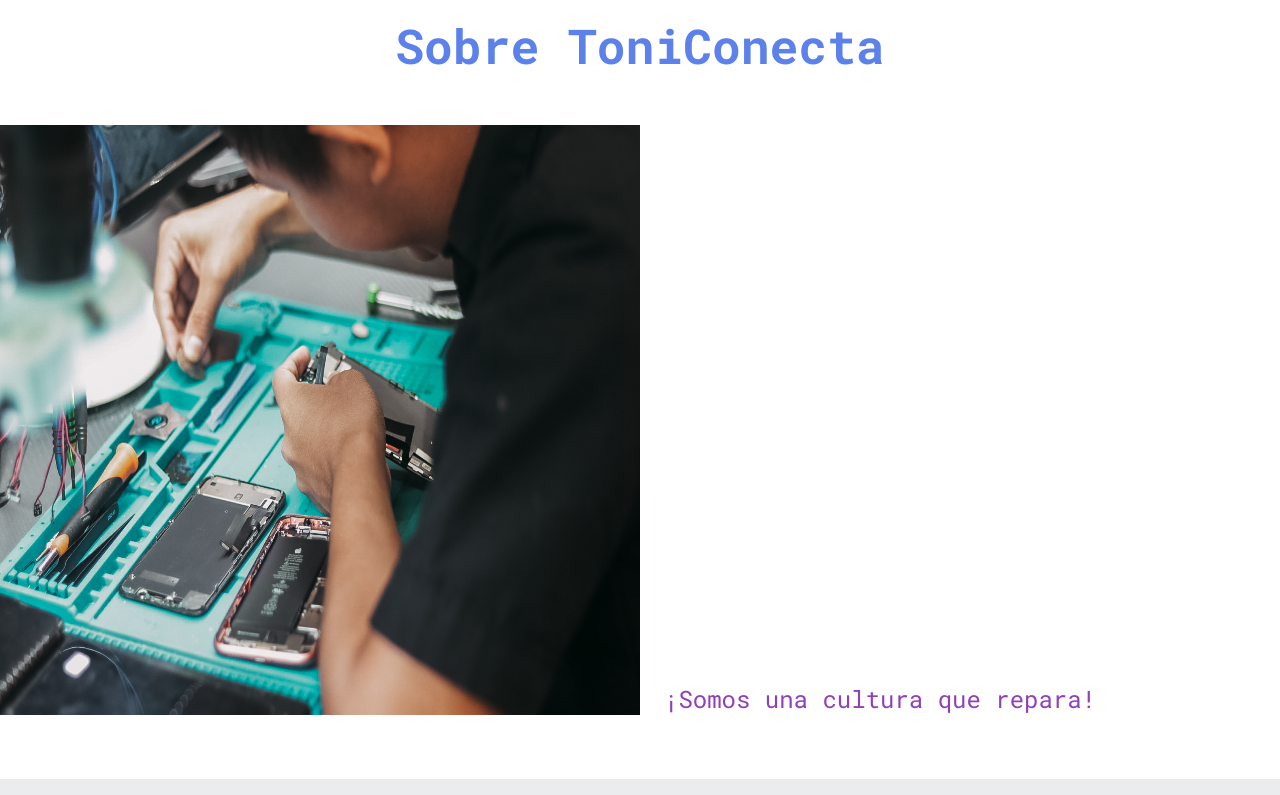
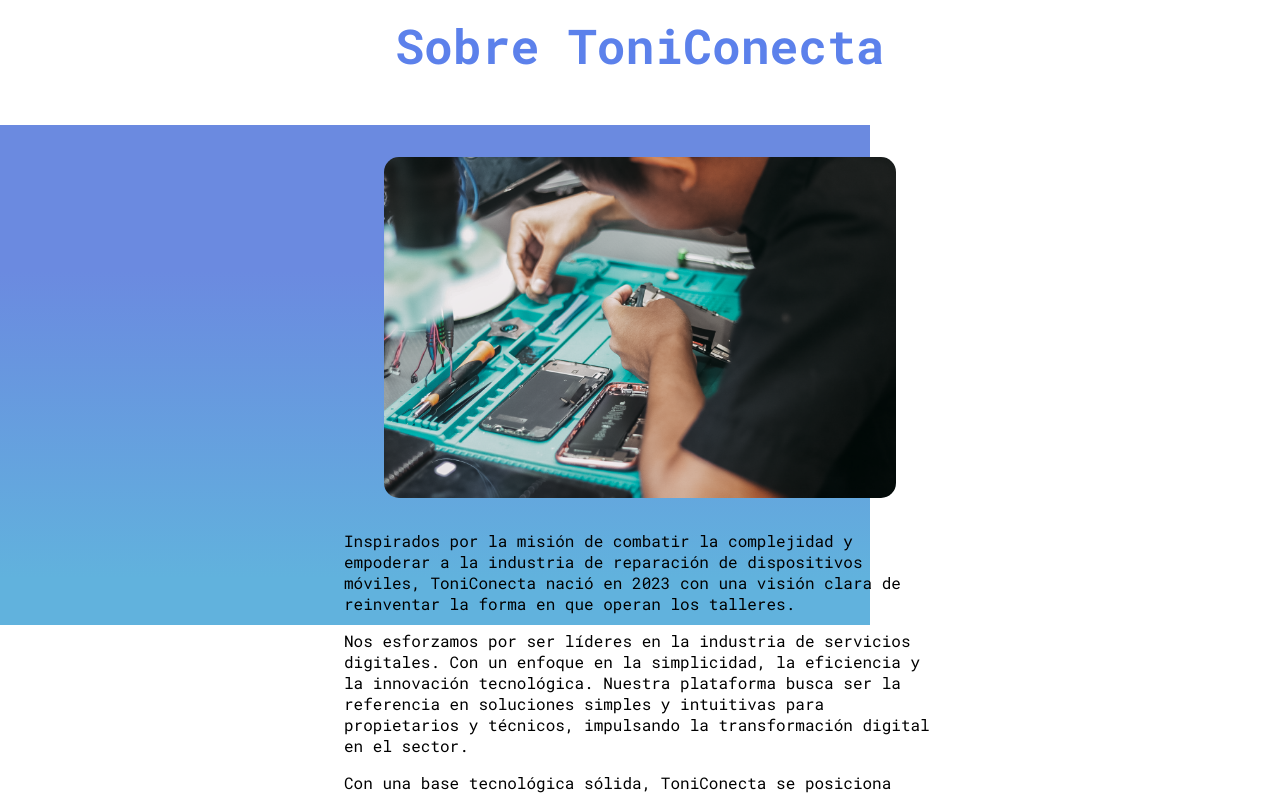
Before and after one commit to Braulio95/toniconectalandingpage, a React (Create React App) app: page / in a window 1280 px wide. Shown: the part 1940-2735 px from the top of the page. Built offline with nearby package versions, Linux system fonts and the light colour scheme.

Commit message:
modifiying about us

```diff
--- a/src/modules/AboutUs/AboutUs.css
+++ b/src/modules/AboutUs/AboutUs.css
@@ -4,14 +4,35 @@
 }
 .content-container {
   display: flex;
+  flex-direction: column;
 }
 .description-text {
-  color: white;
+  color: black;
   padding-inline: 1.5rem;
+  margin: auto;
+}
+
+.background-video {
+  position: absolute;
+  z-index: -1;
+  width: 68%;
+  height: 500px;
+  background: linear-gradient(180deg, #6b8ae0 29.17%, #61b2dd 90.62%);
+  opacity: 50;
+  left: 0;
+}
+
+.background-video-mobile {
+  width: 100%;
+  height: 500px;
+  top: 500px;
 }
 
 .content-container img {
-  width: 50%;
+  margin: auto;
+  width: 40%;
+  border-radius: 15px;
+  margin-block: 2rem;
 }
 
 .content-container-mobile {
@@ -22,7 +43,7 @@
   width: 100%;
 }
 
-.description-footer{
+.description-footer {
   font-size: 1.5rem;
 }
 
--- a/src/modules/AboutUs/AboutUs.tsx
+++ b/src/modules/AboutUs/AboutUs.tsx
@@ -63,6 +63,7 @@
         Sobre ToniConecta
       </SubtitleComp>
       <div className="content-container">
+        <div className={`background-video`}></div>
         <img src={aboutUs} alt="about us" />
         <div className="description-text" style={{ maxWidth: 1280 / 2 }}>
           {paragraphs}
```
